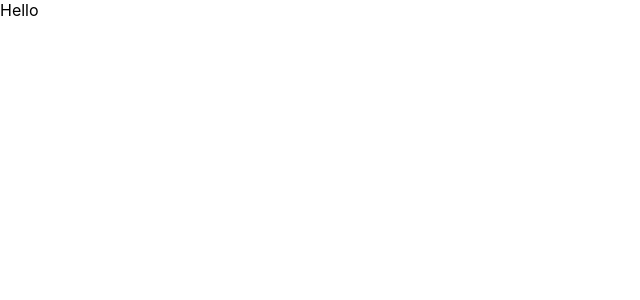
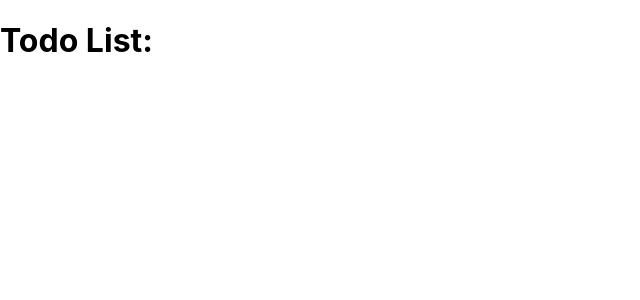
Before and after one commit to bloominstituteoftechnology/reducer-todo, a React (Create React App) app in the folder todo/: page / in a window 1280 px wide. Shown: the top 300 px of the page, without its empty margins (0-640 px from the left). Built offline with nearby package versions, Linux system fonts and the light colour scheme.

Commit message:
Organized file structure - better

```diff
--- a/todo/src/App.js
+++ b/todo/src/App.js
@@ -1,12 +1,15 @@
-import React from 'react';
-import logo from './logo.svg';
+import React, { useReducer, useState } from 'react';
+import { initialState, reducer } from './reducers/reducer';
 import './App.css';
-import Todo from './components/Todo';
+import TodoList from './components/TodoList';
 
+//This file will hold state and render components
 function App() {
+	const [state, dispatch] = useReducer(reducer, initialState); //this came from reducer.js
+	console.log('state', state.todoArray);
 	return (
 		<div>
-			<Todo />
+			<TodoList />
 		</div>
 	);
 }
--- a/todo/src/components/Todo.js
+++ b/todo/src/components/Todo.js
@@ -1,7 +1,11 @@
-import React, { useReducer } from 'react';
+import React from 'react';
 
 const Todo = () => {
-	return <div> Hello</div>;
+	return (
+		<div>{/* {state.todoArray.map((item) => {
+				console.log(item);
+			})} */}</div>
+	);
 };
 
 export default Todo;
--- /dev/null
+++ b/todo/src/components/TodoList.js
@@ -0,0 +1,12 @@
+import React from 'react';
+import Todo from './Todo';
+
+const TodoList = () => {
+	return (
+		<div>
+			<h1>Todo List:</h1>
+			<Todo />
+		</div>
+	);
+};
+export default TodoList;
--- a/todo/src/reducers/reducer.js
+++ b/todo/src/reducers/reducer.js
@@ -1,9 +1,13 @@
 import React, { useState, useReducer } from 'react';
 
 export const initialState = {
-	item: 'Learn about reducers',
-	completed: false,
-	id: 3892987589,
+	todoArray: [
+		{
+			item: 'Learn about reducers',
+			completed: false,
+			id: 3892987589,
+		},
+	],
 };
 
 export const reducer = (state, action) => {
```
Also changed, not shown: todo/src/components/TodoForm.js (added).
